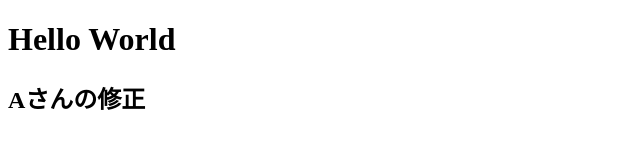
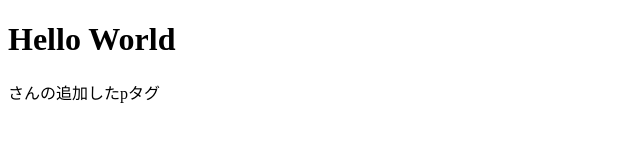
Before and after one commit to TAKA3535/js-todo, a plain HTML site: page index.html in a window 1280 px wide. Shown: the whole page, without its empty margins (0-640 px from the left). Drawn offline with Linux system fonts and the light colour scheme.

Commit message:
Bさんの修正

```diff
--- a/index.html
+++ b/index.html
@@ -11,7 +11,7 @@
 
 <body>
   <h1>Hello World</h1>
-  <h2>Aさんの修正</h2>
+  <p>さんの追加したpタグ</p>
 
 
   <script src=" index.js"></script>
```
